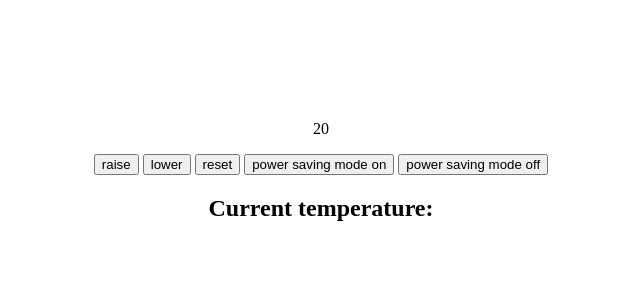
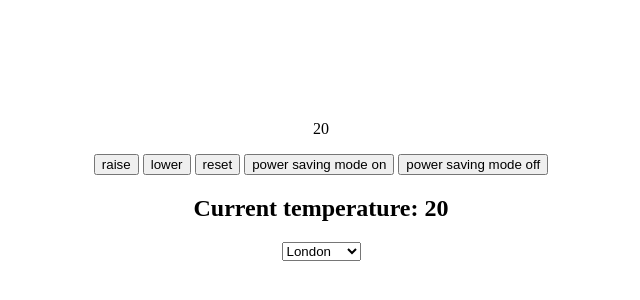
Before and after one commit to stephanierosep/Thermostat, a plain HTML site: page jasmine-standalone-3.3.0/index.html in a window 1280 px wide. Shown: the part 80-380 px from the top of the page, without its empty margins (319-959 px from the left). Drawn offline with Linux system fonts and the light colour scheme; no server answers.

Commit message:
added country list

```diff
--- a/jasmine-standalone-3.3.0/index.html
+++ b/jasmine-standalone-3.3.0/index.html
@@ -21,7 +21,14 @@
     <script src="src/interface.js"></script>
 
     <section>
-      <h1>Current temperature: <span id="current-temperature"></span></h1>
+      <h1>Current temperature: <span id="current-temperature">20</span></h1>
+      <select id="current-city">
+      <option value="london">London</option>
+      <option value="newyork">New York</option>
+      <option value="paris">Paris</option>
+      <option value="tokyo">Tokyo</option>
+    </select>
+    </section>
     </section>
   </body>
 </html>
```
